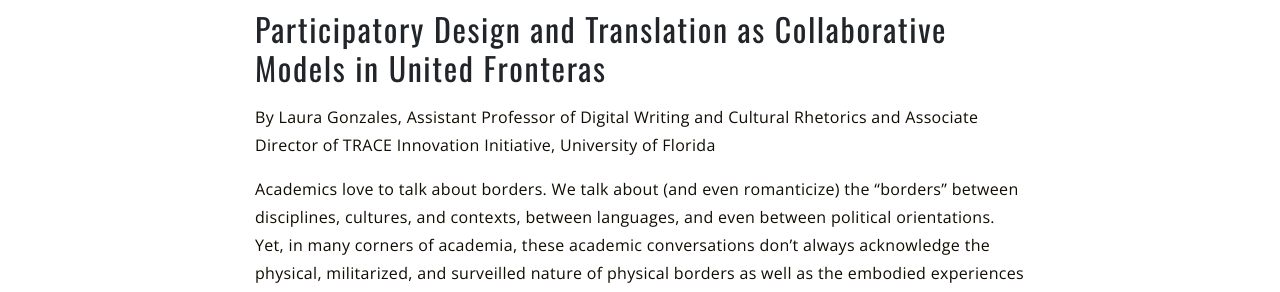
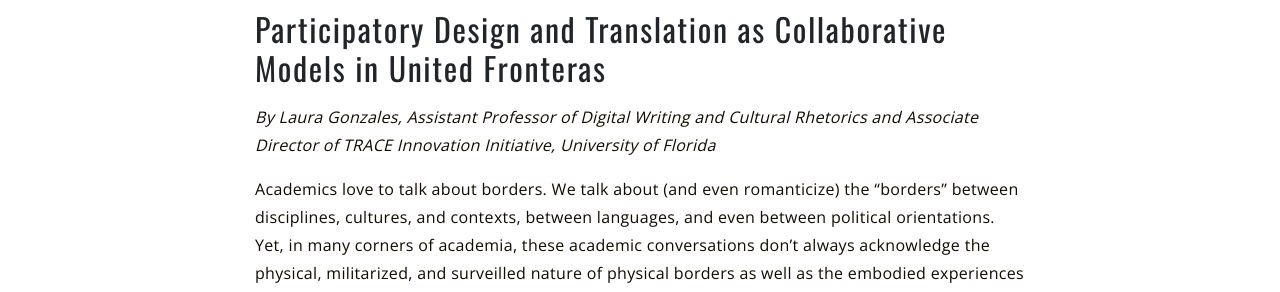
Before and after one commit to unitedfronteras/ufexhibition_mexusa, a Jekyll site: the page built from _reflections/gonzales.md, in a window 1280 px wide. Shown: the part 143-435 px from the top of the page. Built offline with Jekyll 4.4.1, drawn with Linux system fonts in a browser that asks for light colours.

```diff
--- a/_reflections/gonzales.md
+++ b/_reflections/gonzales.md
@@ -4,7 +4,7 @@ title: "Participatory Design and Translation as Collaborative Models in United F
 permalink: /reflections/gonzales/
 ---
 
-By Laura Gonzales, Assistant Professor of Digital Writing and Cultural Rhetorics and Associate Director of TRACE Innovation Initiative, University of Florida
+*By Laura Gonzales, Assistant Professor of Digital Writing and Cultural Rhetorics and Associate Director of TRACE Innovation Initiative, University of Florida*
 
 Academics love to talk about borders. We talk about (and even romanticize) the “borders” between disciplines, cultures, and contexts, between languages, and even between political orientations. Yet, in many corners of academia, these academic conversations don’t always acknowledge the physical, militarized, and surveilled nature of physical borders as well as the embodied experiences of the people who navigate borderland experiences in their everyday material realities. This, to me, is the contribution that *United Fronteras* makes to both academic and community-driven discourses—a place to document physical, material, embodied borderland experiences from multiple perspectives.
 
```
